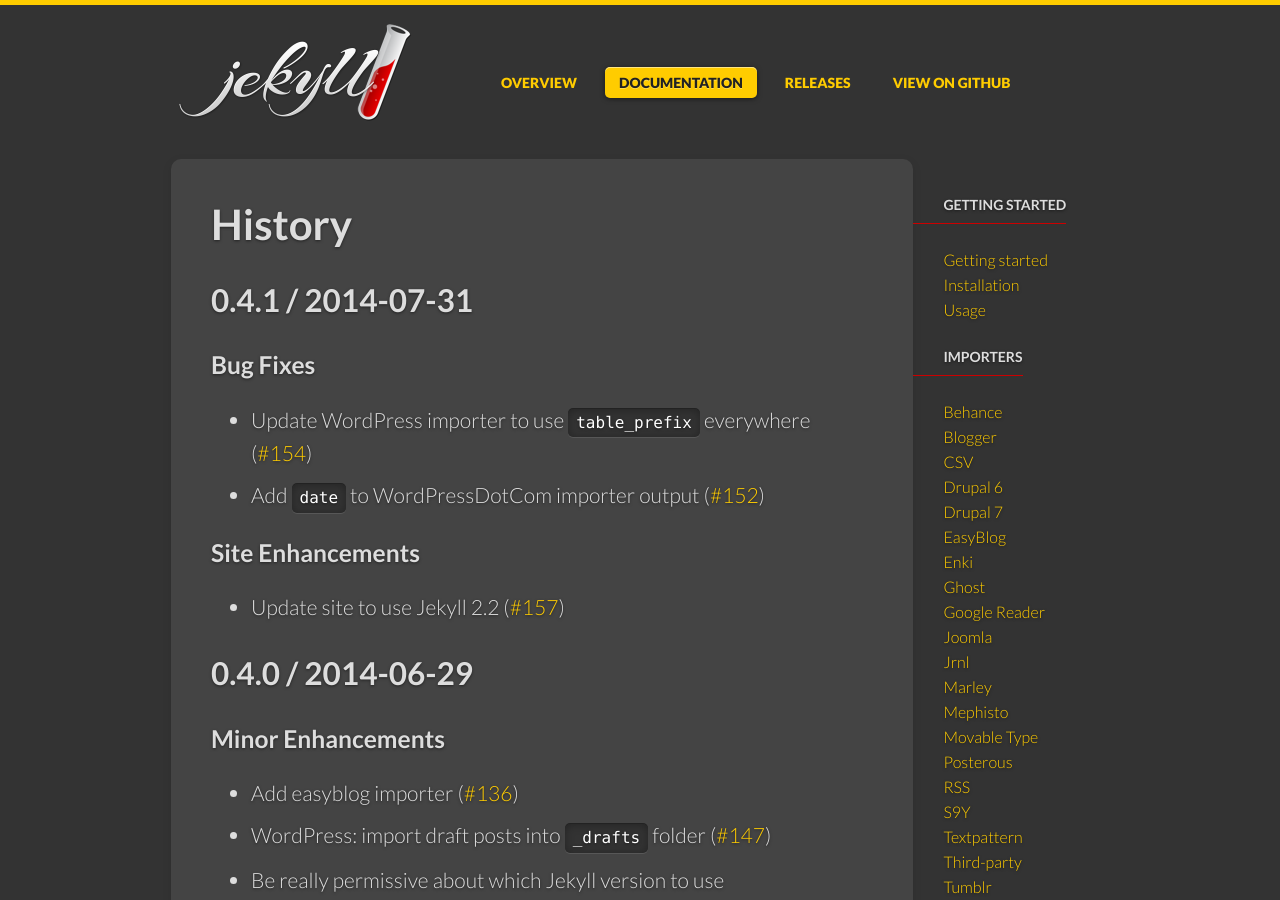
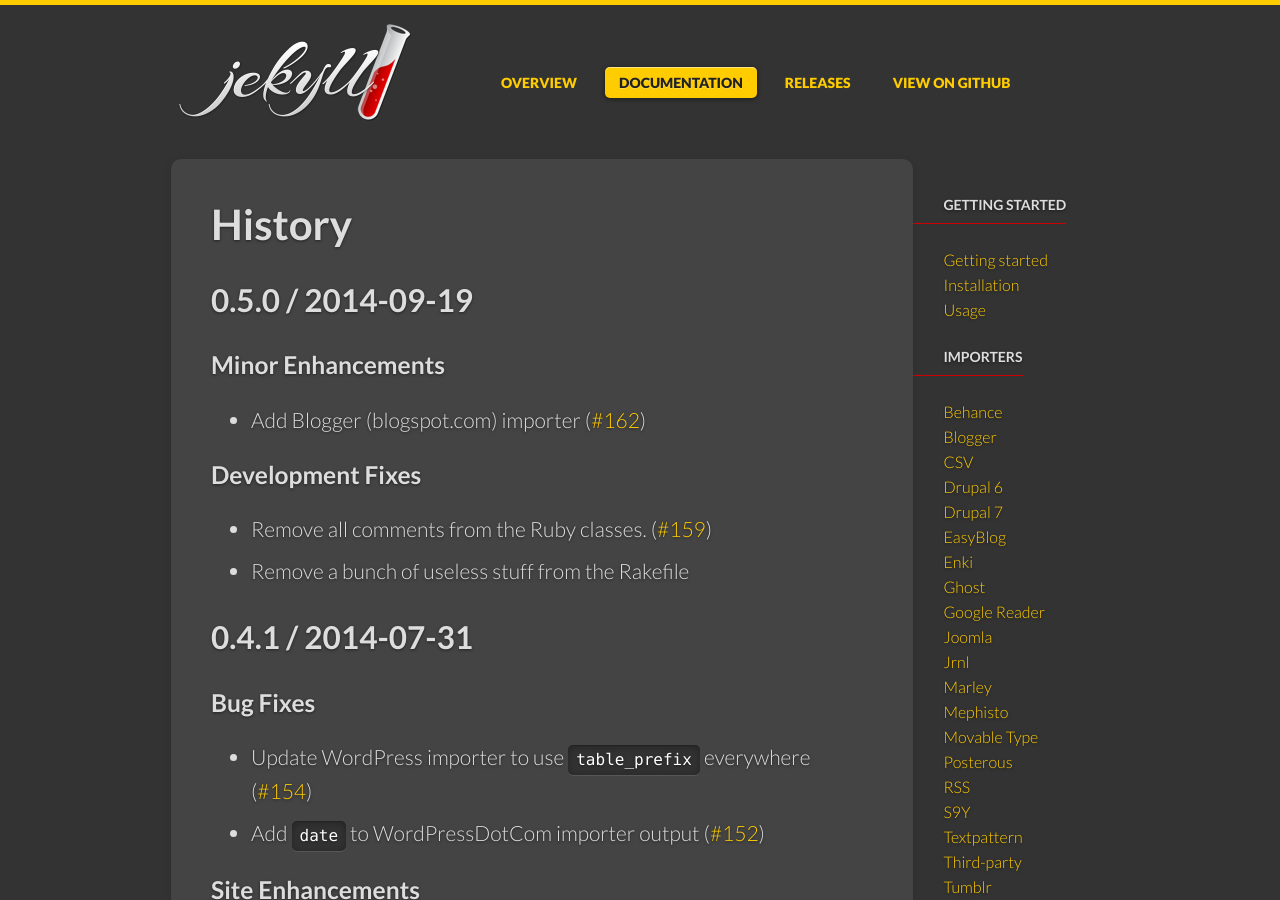
Before and after one commit to jekyll/jekyll-import, a Jekyll site: the page built from site/_docs/history.md, in a window 1280 px wide and 900 px high. Built offline with Jekyll 4.4.1, drawn with Linux system fonts in a browser that asks for light colours; some web fonts are replaced.

Commit message:
Updated generated history.md file in the site.

```diff
--- a/site/_docs/history.md
+++ b/site/_docs/history.md
@@ -4,6 +4,17 @@
 permalink: "/docs/history/"
 prev_section: contributing
 ---
+
+## 0.5.0 / 2014-09-19
+
+### Minor Enhancements
+
+- Add Blogger (blogspot.com) importer ([#162]({{ site.repository }}/issues/162))
+
+### Development Fixes
+
+- Remove all comments from the Ruby classes. ([#159]({{ site.repository }}/issues/159))
+- Remove a bunch of useless stuff from the Rakefile
 
 ## 0.4.1 / 2014-07-31
 
```
